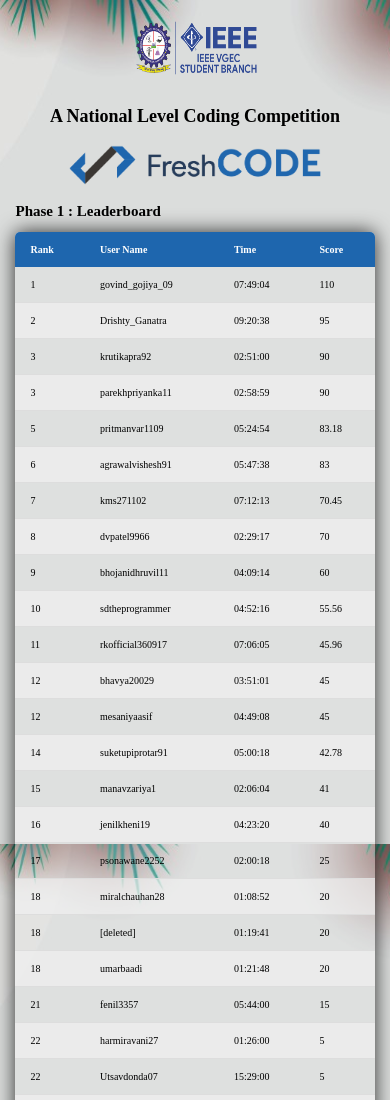
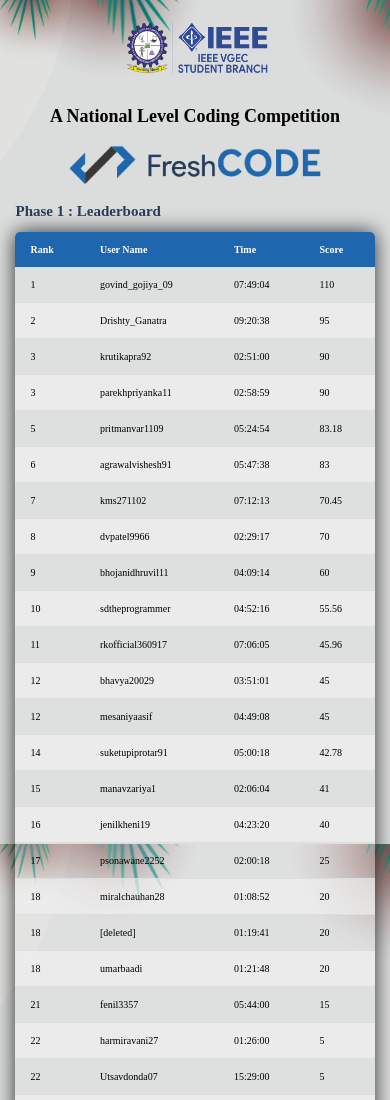
Before and after one commit to ihellybprajapati829/Board, a plain HTML site: page index.html in a window 390 px wide. Shown: the top 1100 px of the page. Drawn offline with Linux system fonts and the light colour scheme.

Commit message:
Update style.css

```diff
--- a/style.css
+++ b/style.css
@@ -30,7 +30,7 @@
 @media (max-width:600px){
   #Logo{
     height: 80px;
-    width: 150px;
+    width: 175px;
   }
   #Logo2{
     height: 50px;
@@ -59,7 +59,7 @@
 }
 
 h2{
-  color: #000000;
+  color: #263C5A;
   margin-top: 0px;
 }
 
```
